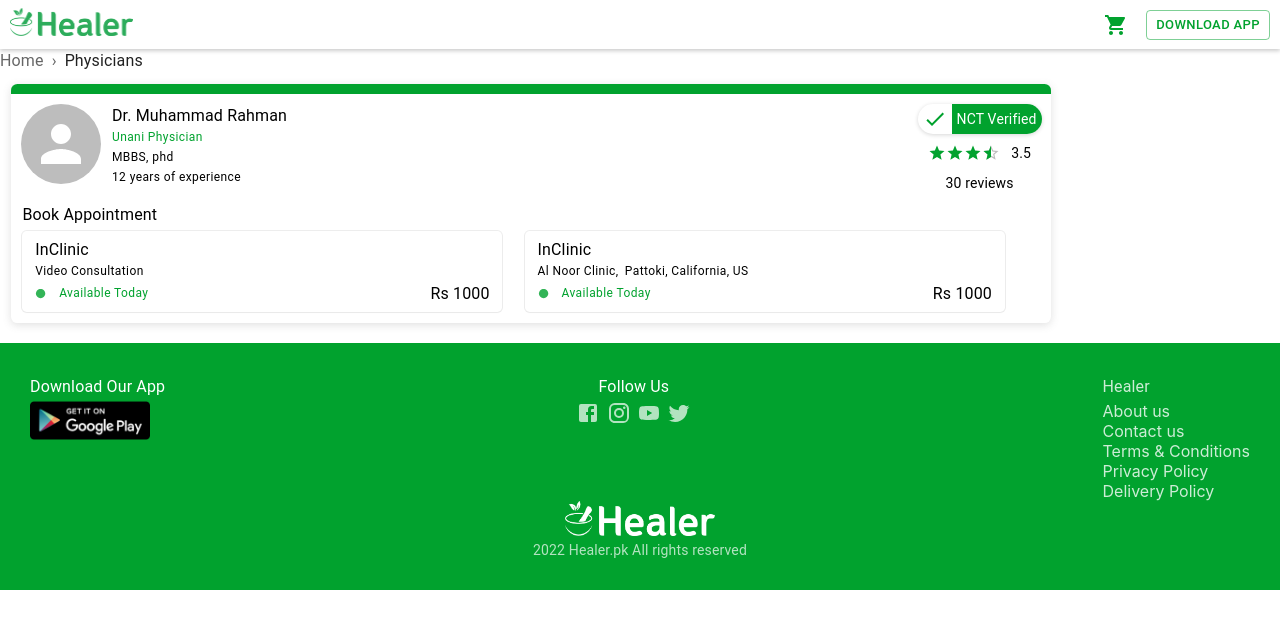
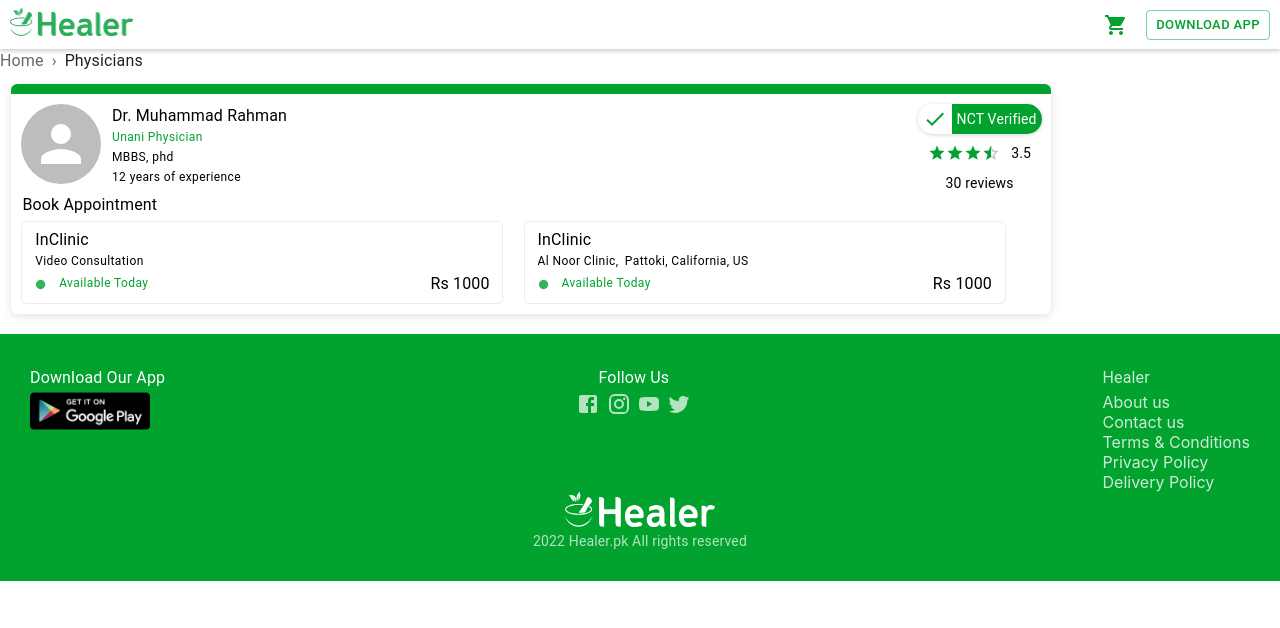
Before and after one commit to im-rahman1/healer-private, a Next.js app: page /physicians in a window 1280 px wide. Shown: the top 628 px of the page. Built offline with nearby package versions, Linux system fonts and the light colour scheme.

Commit message:
removed padding

```diff
--- a/styles/physicians.module.css
+++ b/styles/physicians.module.css
@@ -21,7 +21,7 @@
 .profileInfoContainer {
   display: grid;
   grid-template-columns: 2fr 1fr;
-  padding: 0.6rem;
+  padding: 0.6rem 0.6rem 0rem 0.6rem;
 }
 
 
```
